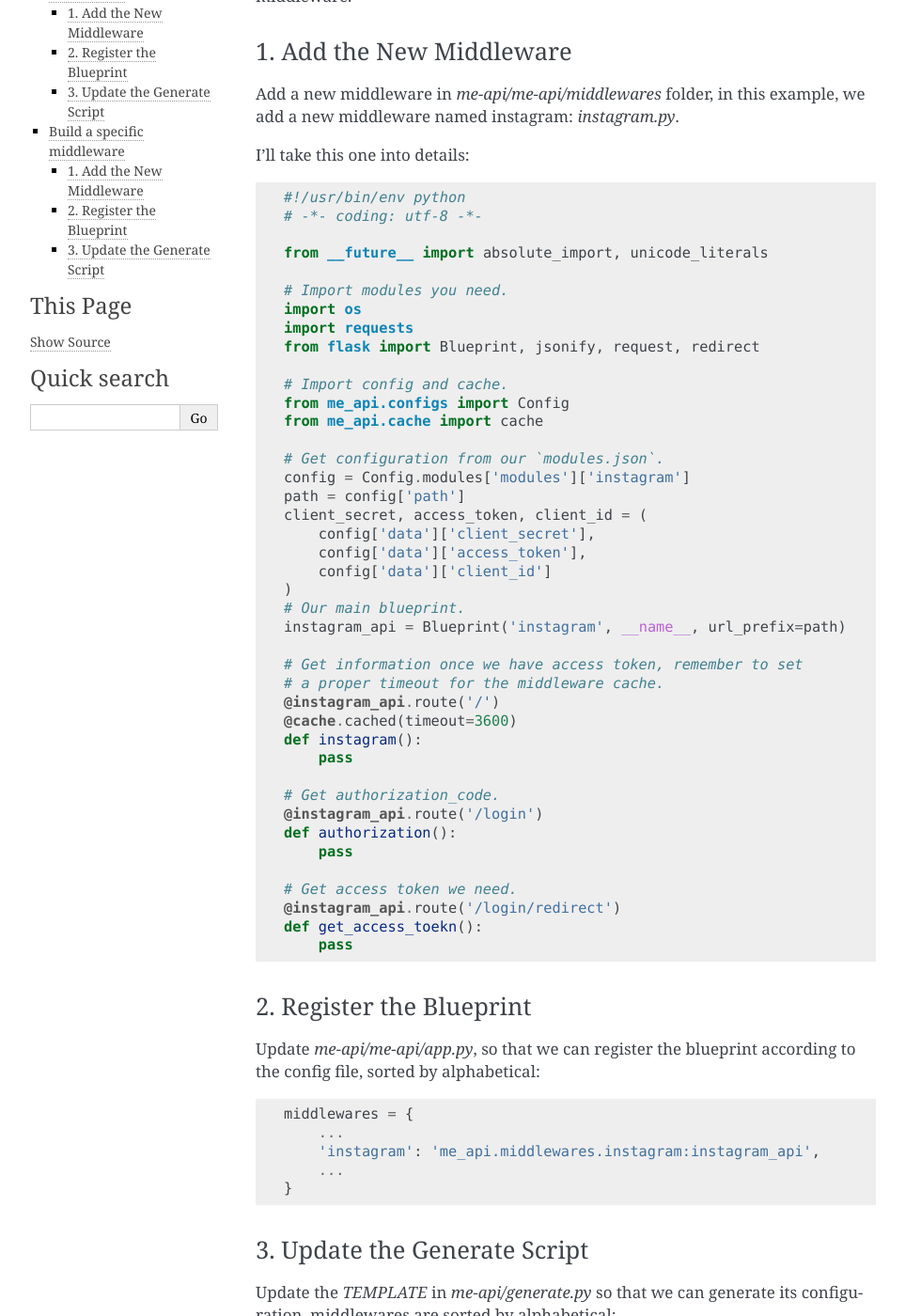
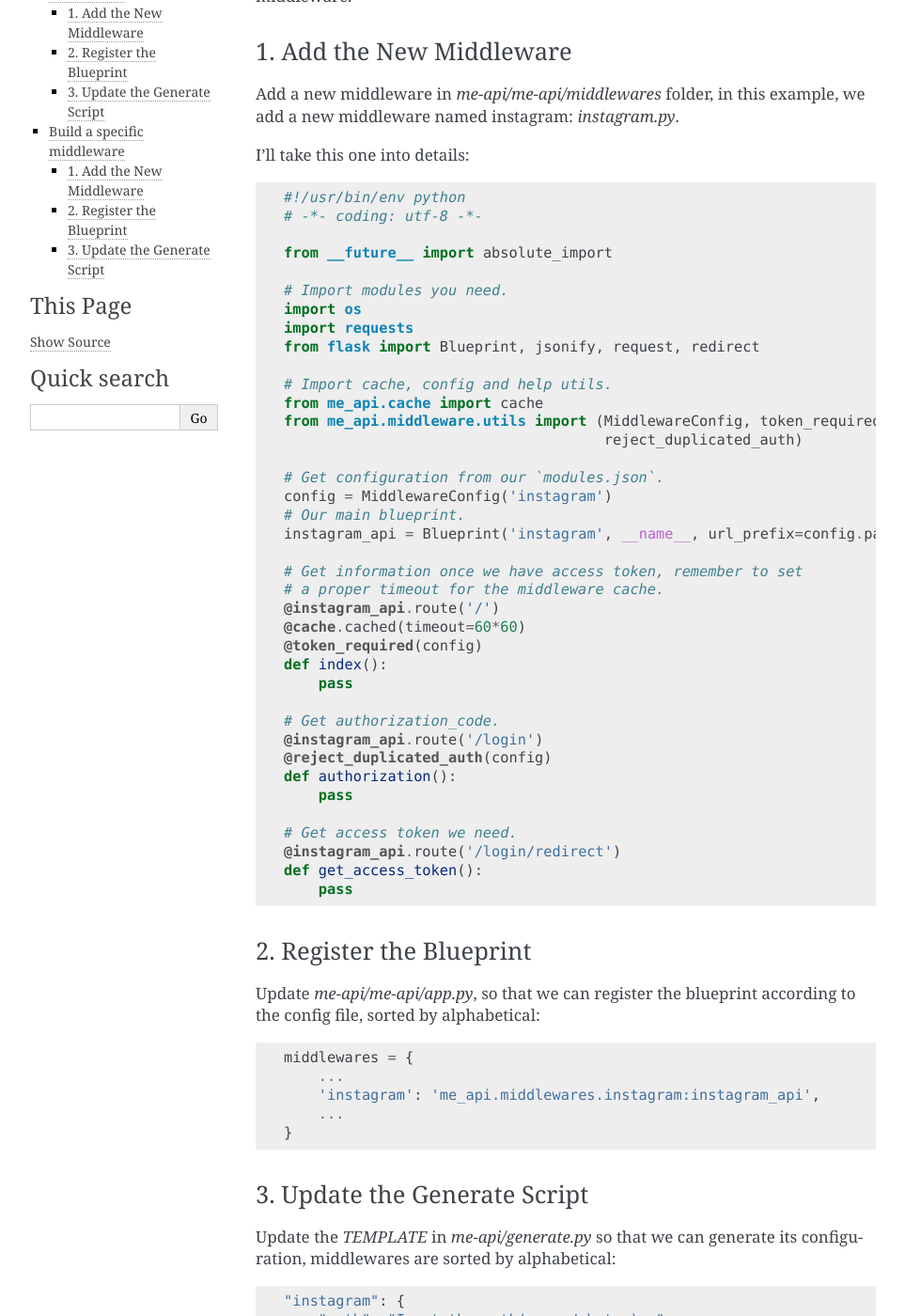
Before and after one commit to lord63/me-api, a Sphinx documentation site: the page built from docs/develop.rst, in a window 1280 px wide and 1400 px high, scrolled down 392 px. Shown: the whole window at 94% size, without its empty margins (148-1111 px from the left). Built offline with Sphinx 7.4.7, drawn with Linux system fonts in a browser that asks for light colours; some of the changed text lies outside the part shown.

Commit message:
Update docs

```diff
--- a/docs/develop.rst
+++ b/docs/develop.rst
@@ -29,43 +29,40 @@ I'll take this one into details::
     #!/usr/bin/env python
     # -*- coding: utf-8 -*-
 
-    from __future__ import absolute_import, unicode_literals
+    from __future__ import absolute_import
 
     # Import modules you need.
     import os
     import requests
     from flask import Blueprint, jsonify, request, redirect
 
-    # Import config and cache.
-    from me_api.configs import Config
+    # Import cache, config and help utils.
     from me_api.cache import cache
+    from me_api.middleware.utils import (MiddlewareConfig, token_required,
+                                         reject_duplicated_auth)
 
     # Get configuration from our `modules.json`.
-    config = Config.modules['modules']['instagram']
-    path = config['path']
-    client_secret, access_token, client_id = (
-        config['data']['client_secret'],
-        config['data']['access_token'],
-        config['data']['client_id']
-    )
+    config = MiddlewareConfig('instagram')
     # Our main blueprint.
-    instagram_api = Blueprint('instagram', __name__, url_prefix=path)
+    instagram_api = Blueprint('instagram', __name__, url_prefix=config.path)
 
     # Get information once we have access token, remember to set
     # a proper timeout for the middleware cache.
     @instagram_api.route('/')
-    @cache.cached(timeout=3600)
-    def instagram():
+    @cache.cached(timeout=60*60)
+    @token_required(config)
+    def index():
         pass
 
     # Get authorization_code.
     @instagram_api.route('/login')
+    @reject_duplicated_auth(config)
     def authorization():
         pass
 
     # Get access token we need.
     @instagram_api.route('/login/redirect')
-    def get_access_toekn():
+    def get_access_token():
         pass
 
 2. Register the Blueprint
@@ -126,23 +123,23 @@ Here is the custom middleware for my blog: `blog.py`::
     #!/usr/bin/env python
     # -*- coding: utf-8 -*-
 
-    from __future__ import absolute_import, unicode_literals
+    from __future__ import absolute_import
 
     import requests
     from flask import Blueprint, jsonify
     from lxml import html
 
-    from me_api.configs import Config
     from me_api.cache import cache
-
-    # We only need a path.
-    path = Config.modules['modules']['blog']['path']
-    blog_api = Blueprint('blog', __name__)
+    from me_api.middleware.utils import MiddlewareConfig
 
 
-    @blog_api.route(path)
-    @cache.cached(timeout=3600)
-    def blog():
+    config = MiddlewareConfig('blog')
+    blog_api = Blueprint('blog', __name__, url_prefix=config.path)
+
+
+    @blog_api.route('/')
+    @cache.cached(timeout=60*60)
+    def index():
         try:
             response = requests.get('http://blog.lord63.com')
             tree = html.fromstring(response.text)
```
